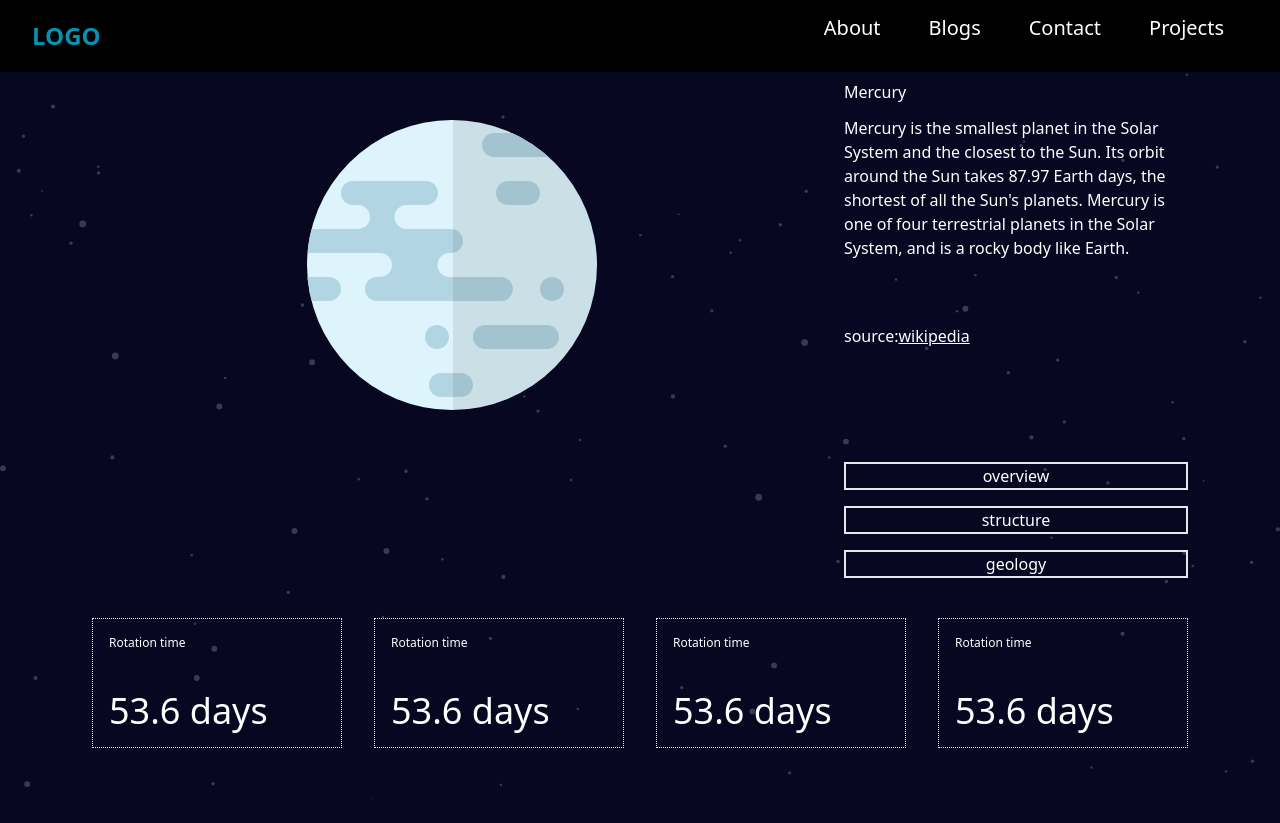
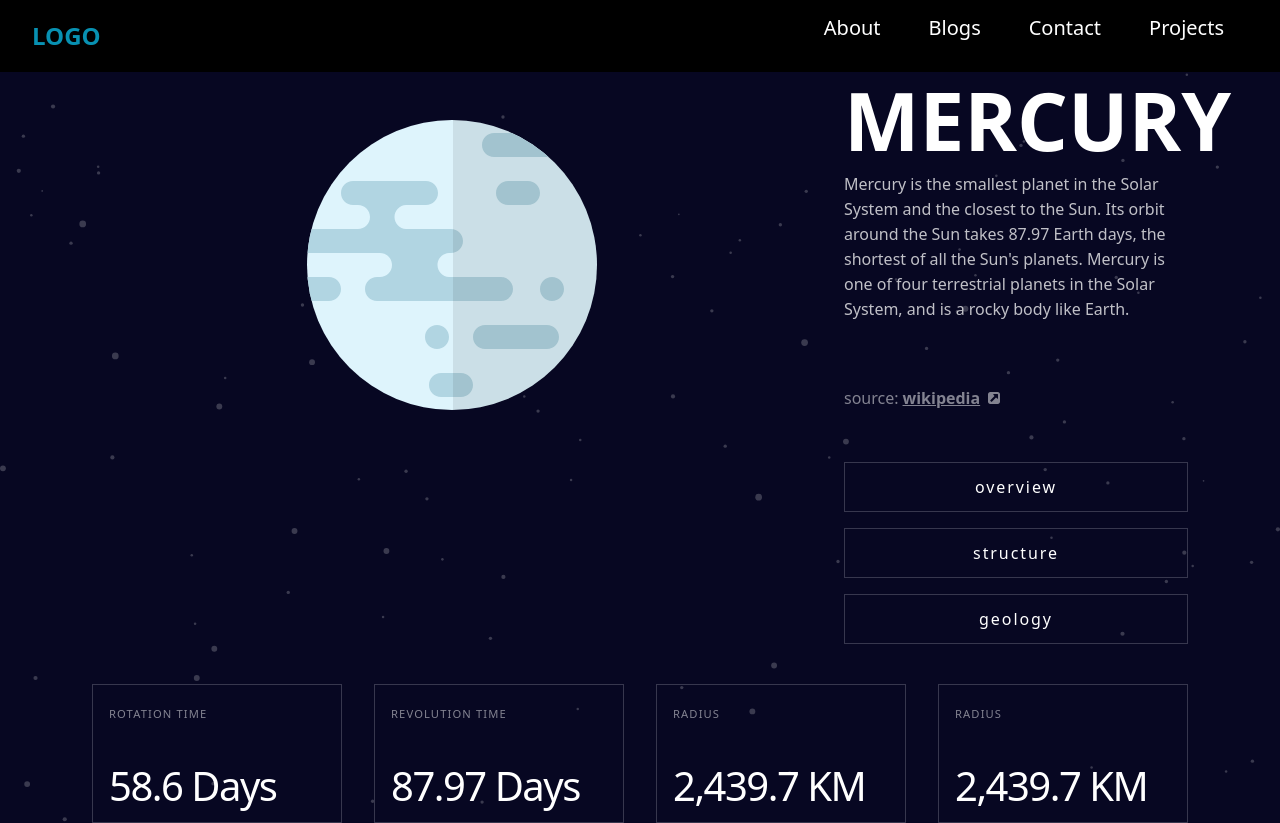
Before and after one commit to sphnikola/planet-fact-site, a React (Vite) app: page / in a window 1280 px wide. Before the commit the page ends 800 px from the top, so only its background shows below. Built offline with nearby package versions, Linux system fonts and the light colour scheme.

Commit message:
Change font properties and apply spacing

```diff
--- a/src/components/DescriptionButtons.jsx
+++ b/src/components/DescriptionButtons.jsx
@@ -3,7 +3,8 @@ export function DescriptionButtons(props) {
     <>
       <button
         onClick={props.handleClick}
-        className="text-white border-2 border-solid w-full"
+        className="text-white border-[1px] border-solid border-[rgb(55,55,78)] p-3 flex flex-col
+         tracking-[0.12rem]  w-72 ml-auto lg:w-full lg:block"
       >
         {props.buttonName}
       </button>
--- a/src/components/Footer.jsx
+++ b/src/components/Footer.jsx
@@ -1,37 +1,21 @@
 import { FooterBox } from "./FooterBox";
 
-export function Footer() {
+export function Footer(props) {
   return (
     <>
       <footer className="px-4 md:px-7 lg:max-w-6xl lg:mx-auto mt-10">
-        <section className=" text-white flex flex-col gap-y-3 md:grid md:grid-cols-12 md:gap-x-1 lg:gap-x-8">
+        <section className=" text-white flex flex-col gap-y-3 md:grid md:grid-cols-12 md:gap-x-3 lg:gap-x-8">
           <div className="md:col-start-1 md:col-end-4">
-            {/* <div className="py-3 px-5 border-[1px] border-dotted flex justify-between items-center md:flex-col md:items-start md:gap-y-3 lg:gap-y-10 lg:p-4">
-              <h3 className="text-xs">Rotation time</h3>
-              <p className="text-2xl md:text-3xl lg:text-4xl">53.6 days</p>
-            </div> */}
-            <FooterBox />
+            <FooterBox time={props.time1} timeNumber={props.timeNumber1} />
           </div>
           <div className="md:col-start-4 md:col-end-7">
-            {/* <div className="py-3 px-5 border-[1px] border-dotted flex justify-between items-center md:flex-col md:items-start md:gap-y-3 lg:gap-y-10 lg:p-4">
-              <h3 className="text-xs">Rotation time</h3>
-              <p className="text-2xl md:text-3xl lg:text-4xl">53.6 days</p>
-            </div> */}
-            <FooterBox />
+            <FooterBox time={props.time2} timeNumber={props.timeNumber2} />
           </div>
           <div className="md:col-start-7 md:col-end-10">
-            {/* <div className="py-3 px-5 border-[1px] border-dotted flex justify-between items-center md:flex-col md:items-start md:gap-y-3 lg:gap-y-10 lg:p-4">
-              <h3 className="text-xs">Rotation time</h3>
-              <p className="text-2xl md:text-3xl lg:text-4xl">53.6 days</p>
-            </div> */}
-            <FooterBox />
+            <FooterBox time={props.time3} timeNumber={props.timeNumber3} />
           </div>
           <div className="md:col-start-10 md:col-end-13">
-            {/* <div className="py-3 px-5 border-[1px] border-dotted flex justify-between items-center md:flex-col md:items-start md:gap-y-3 lg:gap-y-10 lg:p-4">
-              <h3 className=" text-xs">Rotation time</h3>
-              <p className="text-2xl md:text-3xl lg:text-4xl">53.6 days</p>
-            </div> */}
-            <FooterBox />
+            <FooterBox time={props.time3} timeNumber={props.timeNumber3} />
           </div>
         </section>
       </footer>
--- a/src/components/FooterBox.jsx
+++ b/src/components/FooterBox.jsx
@@ -1,9 +1,23 @@
-export function FooterBox() {
+export function FooterBox(props) {
   return (
     <>
-      <div className="py-3 px-5 border-[1px] border-dotted flex justify-between items-center md:flex-col md:items-start md:gap-y-3 lg:gap-y-10 lg:p-4">
-        <h3 className="text-xs">Rotation time</h3>
-        <p className="text-2xl md:text-3xl lg:text-4xl">53.6 days</p>
+      <div
+        className="py-3 px-5 border-[0.5px] border-solid border-[rgb(55,55,78)]
+       flex justify-between items-center
+        md:flex-col md:items-start md:gap-y-3 lg:gap-y-10 lg:p-4"
+      >
+        <h3
+          className="text-[0.5rem] leading-[16px] tracking-[0.046rem] text-[hsl(240,6%,54%)]
+        uppercase lg:text-[0.7rem] lg:leading-[25px] lg:tracking-[0.07rem]"
+        >
+          {props.time}
+        </h3>
+        <p
+          className="text-[1.25rem] leading-[100%] -tracking-[0.047rem] text-[hsl(0,0%,100%)]
+         md:text-[1.5rem] md:tracking-[-0.056rem] lg:text-[2.5rem] lg:-tracking-[1.5px]  "
+        >
+          {props.timeNumber}
+        </p>
       </div>
     </>
   );
--- a/src/components/Main.jsx
+++ b/src/components/Main.jsx
@@ -1,5 +1,6 @@
 import { DescriptionListItems } from "./DescriptionListItems";
 import { DescriptionButtons } from "./DescriptionButtons";
+import sourceArrow from "../assets/icon-source.svg";
 
 export function Main(props) {
   return (
@@ -49,14 +50,22 @@ export function Main(props) {
             ) : null}
           </div>
         </section>
-        <section className="text-white text-center  md:col-start-1 md:row-start-2 md:text-left lg:col-start-3 lg:row-start-1">
-          <h2 className="mb-3">{props.initialName}</h2>
+        <section className="text-white text-center md:col-start-1 md:row-start-2 md:text-left lg:col-start-3 lg:row-start-1">
+          <h2 className="mb-3 text-[2.5rem] leading-[100%] uppercase font-semibold md:text-[3rem] lg:text-[5rem] text-[hsl(0,0%,100%)]">
+            {props.initialName}
+          </h2>
           {props.answer}
-          <p className="text-white mt-8 lg:mt-16">
+          <p className=" leading-[25px] flex gap-x-1 text-xs mt-8 md:mt-[24px] lg:mt-16 text-[hsl(240,6%,54%)] lg:text-base">
             source:
-            <a href={props.source} className="underline">
-              wikipedia
-            </a>
+            <span className="flex items-center gap-x-2">
+              <a
+                href={props.source}
+                className="underline text-sm font-bold text-[hsl(240,6%,54%)] lg:text-base"
+              >
+                wikipedia
+              </a>
+              <img className=" object-contain" src={sourceArrow} />
+            </span>
           </p>
         </section>
       </main>
--- a/src/pages/Mercury.jsx
+++ b/src/pages/Mercury.jsx
@@ -7,7 +7,14 @@ import { Main } from "../components/Main";
 import { Footer } from "../components/Footer";
 
 export default function Mercury() {
-  const [answer, setAnswer] = useState(<p>{data[0].overview.content}</p>);
+  const [answer, setAnswer] = useState(
+    <p
+      className=" text-xs leading-[22px]  max-w-[500px] mx-auto text-[hsl(0,0%,100%,0.75)]
+  lg:text-base lg:leading-[25px]"
+    >
+      {data[0].overview.content}
+    </p>
+  );
   const [source, setSource] = useState(data[0].overview.source);
   const [image, setImage] = useState(mercury_img);
   const [addInternal, setAddInternal] = useState(false);
@@ -15,17 +22,38 @@ export default function Mercury() {
   // import and set the images here
   const handleClick = (e) => {
     if (e.target.innerText === "overview") {
-      setAnswer(<p>{data[0].overview.content}</p>);
+      setAnswer(
+        <p
+          className=" text-xs leading-[22px]  max-w-[500px] mx-auto text-[hsl(0,0%,100%,0.75)]
+         lg:text-base lg:leading-[25px]"
+        >
+          {data[0].overview.content}
+        </p>
+      );
       setSource(data[0].overview.source);
       setImage(mercury_img);
       setAddInternal(false);
     } else if (e.target.innerText === "structure") {
-      setAnswer(<p>{data[0].structure.content}</p>);
+      setAnswer(
+        <p
+          className=" text-xs leading-[22px]  max-w-[500px] mx-auto text-[hsl(0,0%,100%,0.75)]
+      lg:text-base lg:leading-[25px]"
+        >
+          {data[0].structure.content}
+        </p>
+      );
       setSource(data[0].structure.source);
       setImage(mercury_internal_img);
       setAddInternal(false);
     } else if (e.target.innerText === "geology") {
-      setAnswer(<p>{data[0].geology.content}</p>);
+      setAnswer(
+        <p
+          className=" text-xs leading-[22px]  max-w-[500px] mx-auto text-[hsl(0,0%,100%,0.75)]
+      lg:text-base lg:leading-[25px]"
+        >
+          {data[0].geology.content}
+        </p>
+      );
       setSource(data[0].geology.source);
       //  setImage(mercury_geology_img);
       setAddInternal(true);
@@ -44,7 +72,16 @@ export default function Mercury() {
         answer={answer}
         source={source}
       />
-      <Footer />
+      <Footer
+        time1="rotation time"
+        timeNumber1={data[0].rotation}
+        time2="revolution time"
+        timeNumber2={data[0].revolution}
+        time3="radius"
+        timeNumber3={data[0].radius}
+        time4="average temp"
+        timeNumber={data[0].temperature}
+      />
     </>
   );
 }
```
